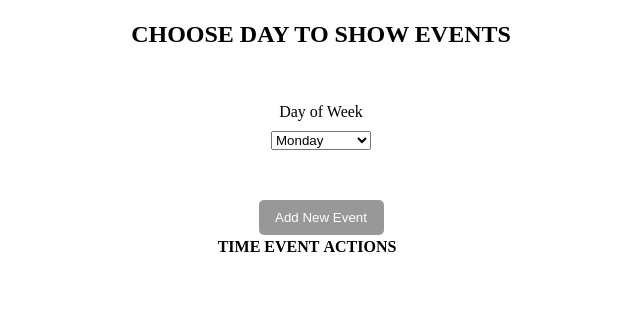
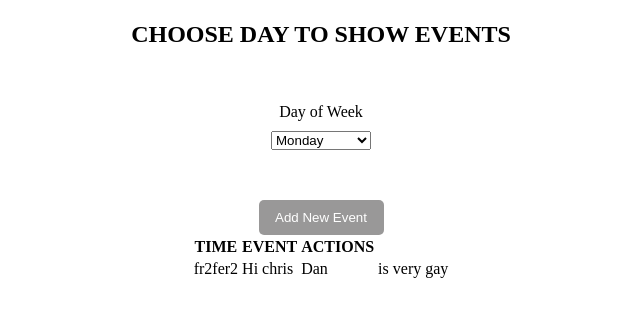
Before and after one commit to danhahn17/week-planner, a plain HTML site: page index.html in a window 1280 px wide. Shown: the part 87-404 px from the top of the page, without its empty margins (319-959 px from the left). Drawn offline with Linux system fonts and the light colour scheme.

Commit message:
Centring the tables content

```diff
--- a/index.html
+++ b/index.html
@@ -30,7 +30,7 @@
       <div>
         <table>
           <thead class="text-cap">
-            <tr>
+
               <th>Time</th>
               <th>Event</th>
               <th>Actions</th>
@@ -38,18 +38,24 @@
           </thead>
 
           <tbody>
-            <tr>
-              <td></td>
-              <td></td>
-              <td></td>
-              <td></td>
-              <td></td>
-              <td></td>
-              <td></td>
-              <td></td>
-              <td></td>
-              <td></td>
-            </tr>
+            <td>fr2fer2</td>
+
+            <td>Hi chris</td>
+
+
+              <td>Dan</td>
+
+
+
+              <td>is</td>
+
+
+              <td>very</td>
+
+
+              <td>gay</td>
+
+
           </tbody>
         </table>
       </div>
```
Also changed, not shown: styles.css (+7 -0 lines).
